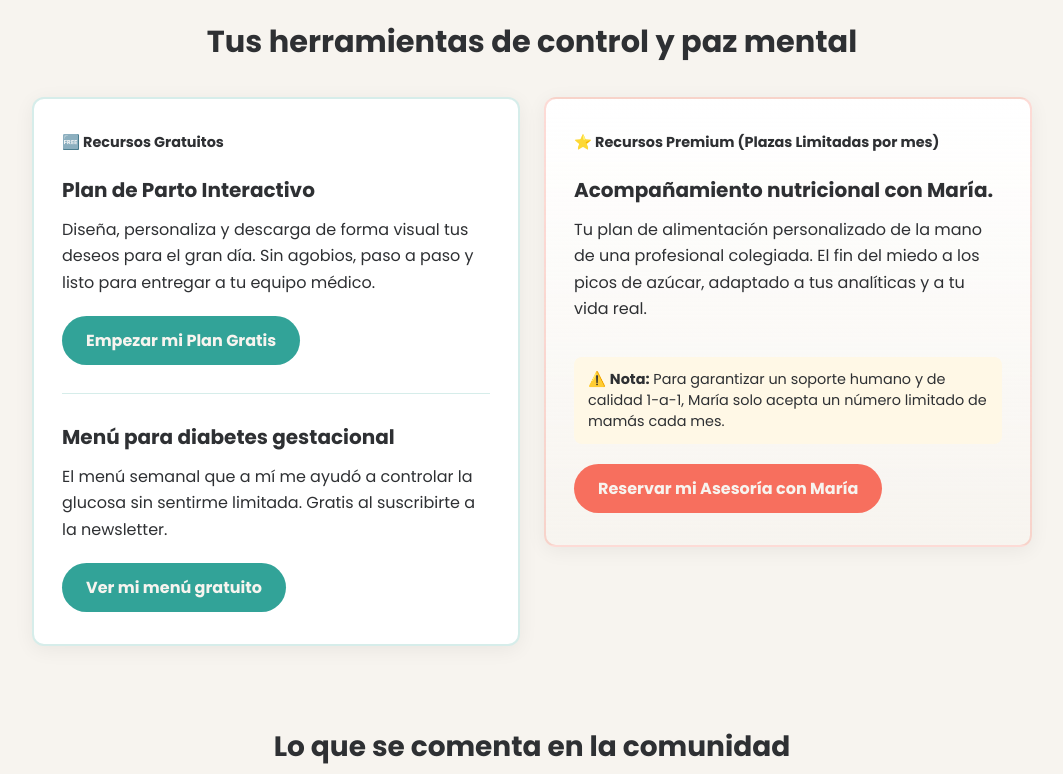
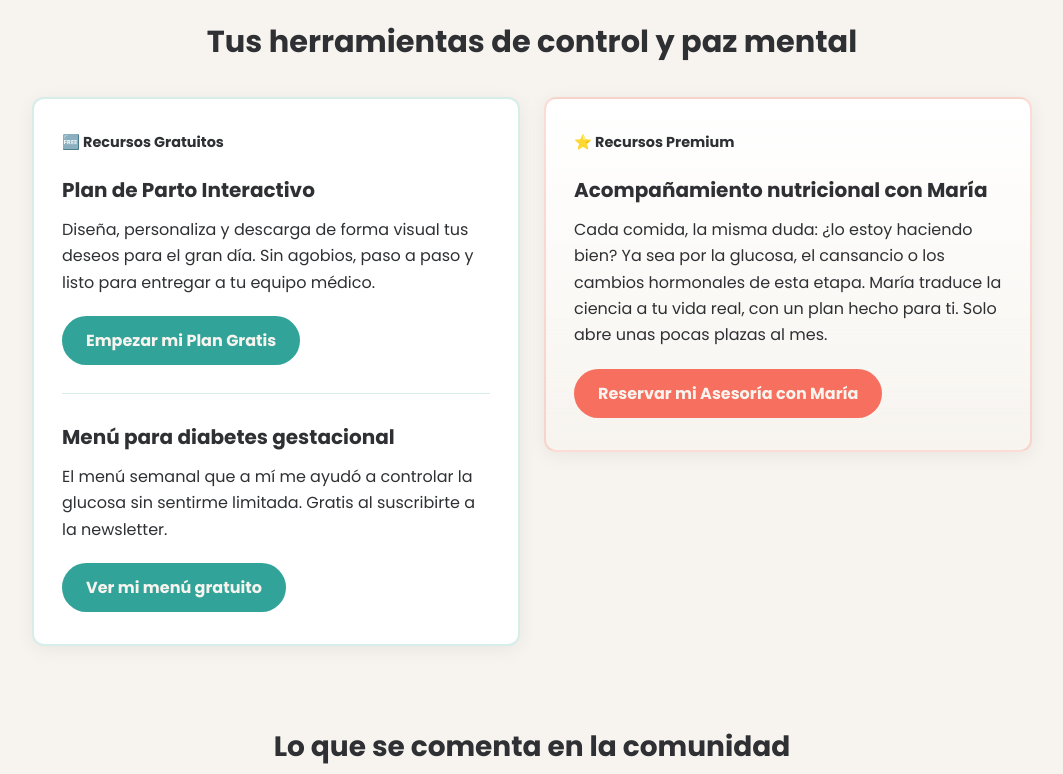
Before and after one commit to Ro008/embarazafit-web, an Astro site: page / in a window 1280 px wide. Shown: the part 2060-2834 px from the top of the page, without its empty margins (108-1171 px from the left). Built offline with nearby package versions, Linux system fonts and the light colour scheme; Astro itself is replaced by a stand-in of ours; a script that the page names is missing.

Commit message:
Revise premium resources section on homepage: simplify text and improve clarity for nutritional consultation with María, while removing redundant notes for a more concise presentation.

```diff
--- a/src/pages/index.astro
+++ b/src/pages/index.astro
@@ -162,17 +162,13 @@ const NEWSLETTER_TOKEN = "0-9bk82OxLw";
           </article>
 
           <article class="hp-card hp-card-premium">
-            <p class="hp-card-label">⭐ Recursos Premium (Plazas Limitadas por mes)</p>
-            <h3>Acompañamiento nutricional con María.</h3>
+            <p class="hp-card-label">⭐ Recursos Premium</p>
+            <h3>Acompañamiento nutricional con María</h3>
             <p>
-              Tu plan de alimentación personalizado de la mano de una profesional
-              colegiada. El fin del miedo a los picos de azúcar, adaptado a tus
-              analíticas y a tu vida real.
-            </p>
-            <p class="hp-card-note">
-              ⚠️ <strong>Nota:</strong> Para garantizar un soporte humano y de
-              calidad 1-a-1, María solo acepta un número limitado de mamás cada
-              mes.
+              Cada comida, la misma duda: ¿lo estoy haciendo bien? Ya sea por la
+              glucosa, el cansancio o los cambios hormonales de esta etapa. María
+              traduce la ciencia a tu vida real, con un plan hecho para ti. Solo
+              abre unas pocas plazas al mes.
             </p>
             <a href="/consulta-nutricionista" class="btn-card btn-card-premium">
               Reservar mi Asesoría con María
```
